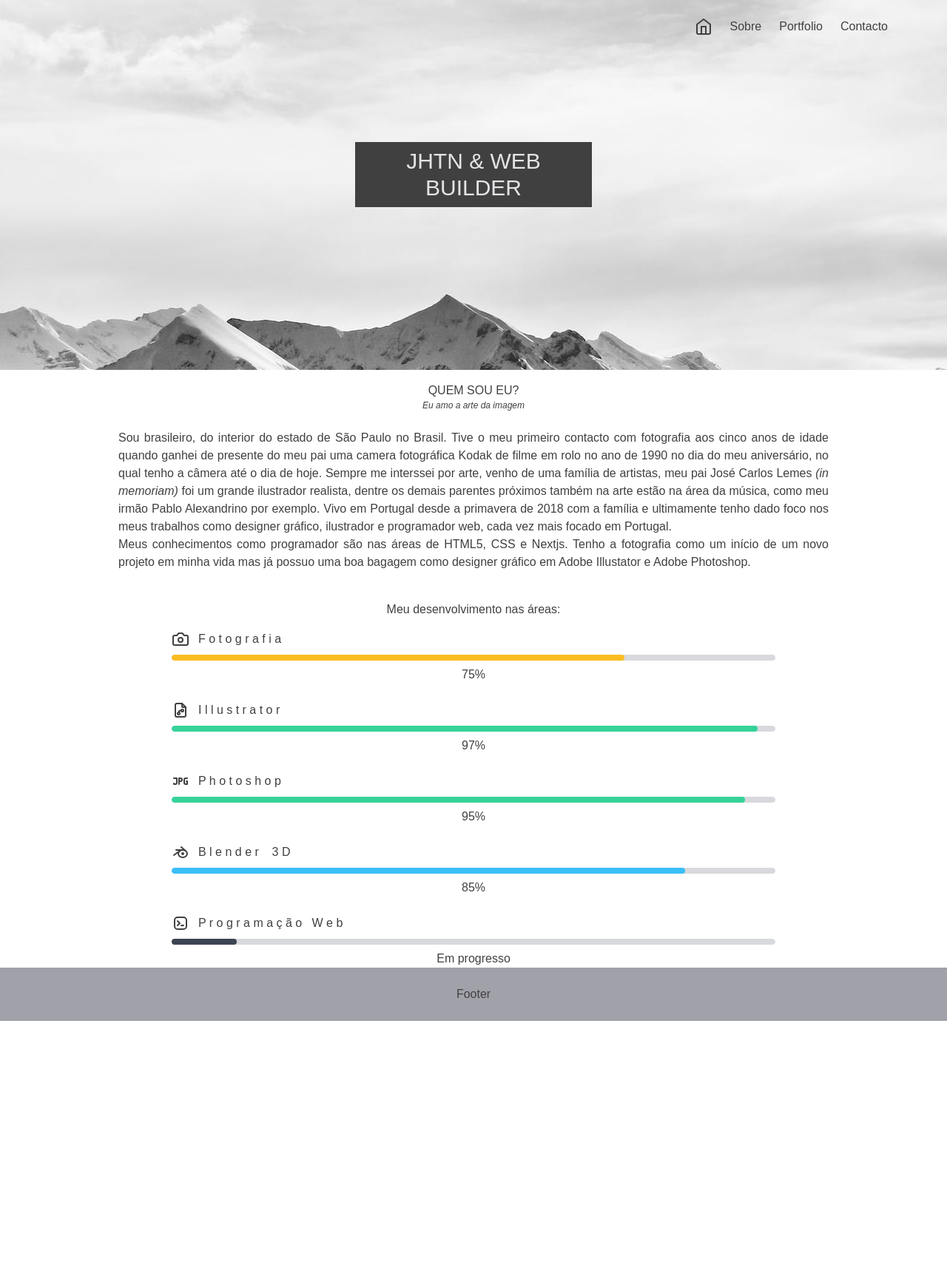
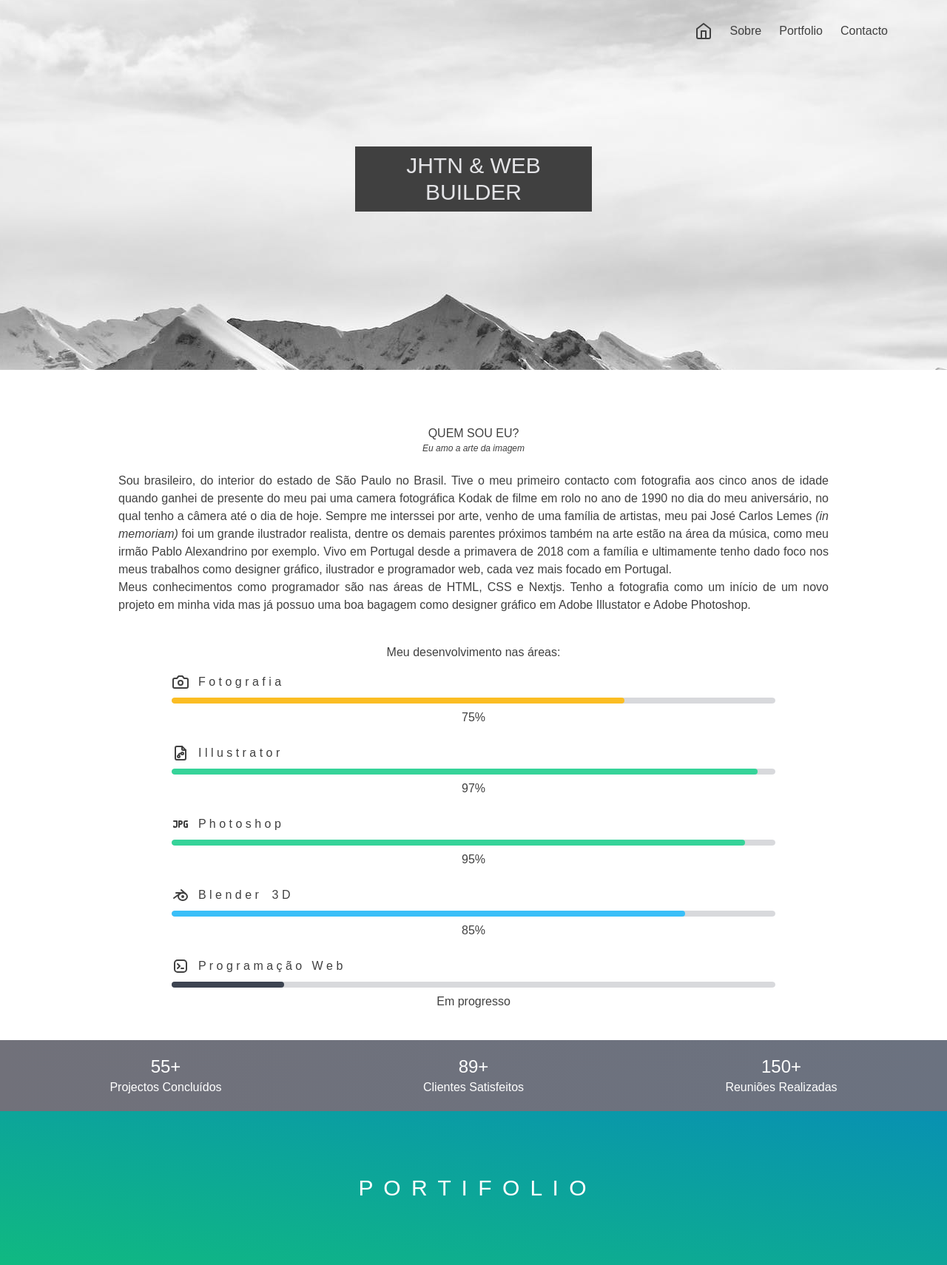
Before and after one commit to jjjhonline/jhtn, a Next.js app: page / in a window 1280 px wide. Shown: the whole page at 74% size. Before the commit the page ends 1380 px from the top, so only its background shows below. Built offline with nearby package versions, Linux system fonts and the light colour scheme.

Commit message:
Until istart portfolio

```diff
--- a/src/app/page.tsx
+++ b/src/app/page.tsx
@@ -10,8 +10,10 @@ import {
 export default function Home() {
   return (
     <main className="text-[#404040]">
-      <div className="lg:bg-auto lg:bg-no-repeat lg:bg-center bg-cover bg-[url('./banner.jpeg')] h-80 lg:h-[500px]">
-        <div className="justify-center items-start flex pt-6 lg:justify-end lg:text-end pr-20">
+      <div className="bg-black">
+        <div className="lg:bg-auto lg:bg-no-repeat lg:bg-center bg-cover bg-[url('./banner.jpeg')] h-80 lg:h-[500px]">
+        </div>
+        <div className="justify-center items-start flex lg:justify-end lg:text-end lg:pr-20 lg:-mt-[470px] -mt-72">
           <ul className="flex gap-6">
             <li>
               <a href="#">
@@ -19,10 +21,10 @@ export default function Home() {
               </a>
             </li>
             <li>
-              <a href="#">Sobre</a>{" "}
+              <a href="#sobre">Sobre</a>{" "}
             </li>
             <li>
-              <a href="#">Portfolio</a>{" "}
+              <a href="#portfolio">Portfolio</a>{" "}
             </li>
             <li>
               <a href="#">Contacto</a>{" "}
@@ -30,14 +32,14 @@ export default function Home() {
           </ul>
         </div>
         <div className="lg:pt-20">
-        <h1 className=" bg-[#404040] py-2 px-2 w-80 text-3xl text-zinc-200 text-center my-16 mx-auto ">
-          JHTN & WEB BUILDER
-        </h1>
+          <h1 className=" bg-[#404040] py-2 px-2 w-80 text-3xl text-zinc-200 text-center my-16 mx-auto hover:bg-black/80">
+            JHTN & WEB BUILDER
+          </h1>
         </div>
       </div>
 
       <div>
-        <h1 className="text-center pt-4">QUEM SOU EU?</h1>
+        <h1 className="text-center md:pt-24 lg:pt-56 pt-24"id="sobre">QUEM SOU EU?</h1>
         <blockquote>
           <p className="text-xs text-center italic">Eu amo a arte da imagem</p>
         </blockquote>
@@ -54,54 +56,87 @@ export default function Home() {
           Portugal desde a primavera de 2018 com a família e ultimamente tenho
           dado foco nos meus trabalhos como designer gráfico, ilustrador e
           programador web, cada vez mais focado em Portugal. <br /> Meus
-          conhecimentos como programador são nas áreas de HTML5, CSS e Nextjs.
+          conhecimentos como programador são nas áreas de HTML, CSS e Nextjs.
           Tenho a fotografia como um início de um novo projeto em minha vida mas
           já possuo uma boa bagagem como designer gráfico em Adobe Illustator e
           Adobe Photoshop.
         </p>
       </div>
 
-      <div className="lg:container sm:mx-auto md:px-52 px-20">
+      <div className="lg:container sm:mx-auto md:px-52 px-10">
         <h2 className="text-center py-4">Meu desenvolvimento nas áreas:</h2>
         <h2 className="flex px-6 gap-3 items-center">
           <Camera />F o t o g r a f i a
         </h2>
         <div className="mx-6 text-center">
-        <progress className="progress progress-warning w-full" value="75" max="100"></progress>75%
+          <progress
+            className="progress progress-warning w-full"
+            value="75"
+            max="100"
+          ></progress>
+          75%
         </div>
         <h2 className="flex px-6 gap-3 items-center pt-6">
           <IconFileVector />I l l u s t r a t o r
         </h2>
         <div className="mx-6 text-center">
-        <progress className="progress progress-success w-full" value="97" max="100"></progress>97%
+          <progress
+            className="progress progress-success w-full"
+            value="97"
+            max="100"
+          ></progress>
+          97%
         </div>
         <h2 className="flex px-6 gap-3 items-center pt-6">
           <IconJpg />P h o t o s h o p
         </h2>
         <div className="mx-6 text-center">
-        <progress className="progress progress-success w-full" value="95" max="100"></progress>95%
+          <progress
+            className="progress progress-success w-full"
+            value="95"
+            max="100"
+          ></progress>
+          95%
         </div>
         <h2 className="flex px-6 gap-3 items-center pt-6">
           <IconBrandBlender />B l e n d e r &nbsp; &nbsp;3 D
         </h2>
         <div className="mx-6 text-center">
-        <progress className="progress progress-info w-full" value="85" max="100"></progress>85%
+          <progress
+            className="progress progress-info w-full"
+            value="85"
+            max="100"
+          ></progress>
+          85%
         </div>
         <h2 className="flex px-6 gap-3 items-center pt-6">
           <IconBrandTabler />P r o g r a m a ç ã o&nbsp; &nbsp;W e b
         </h2>
         <div className="mx-6 text-center">
-        <progress className="progress w-full"></progress>Em progresso
+          <progress className="progress w-full"></progress>Em progresso
         </div>
       </div>
 
-      <div></div>
-
-      <div className="flex-1">
-        <div className="bg-zinc-400 flex gap-4 items-center justify-center py-6">
-          Footer
+      <div className="bg-gradient-to-r from-zinc-500 to-gray-500 w-full h-24 mt-10 grid grid-cols-3 px-4">
+        <div className=" flex flex-col text-center items-center justify-center text-white">
+        <h1 className="text-2xl"> 55+ </h1>
+        <h2>Projectos Concluídos</h2>
+        </div>
+        <div className=" flex flex-col text-center items-center justify-center text-white">
+        <h1 className="text-2xl"> 89+ </h1>
+        <h2>Clientes Satisfeitos</h2>
+        </div>
+        <div className=" flex flex-col text-center items-center justify-center text-white">
+        <h1 className="text-2xl"> 150+ </h1>
+        <h2>Reuniões Realizadas</h2>
         </div>
       </div>
+
+        <div className="bg-gradient-to-tr from-emerald-500 to-cyan-600 w-full h-52 grid">
+          <h1 className="flex flex-col text-center items-center justify-center text-white text-3xl tracking-widest" id="portfolio">
+            P O R T I F O L I O
+          </h1>
+        </div>
     </main>
   );
 }
```
